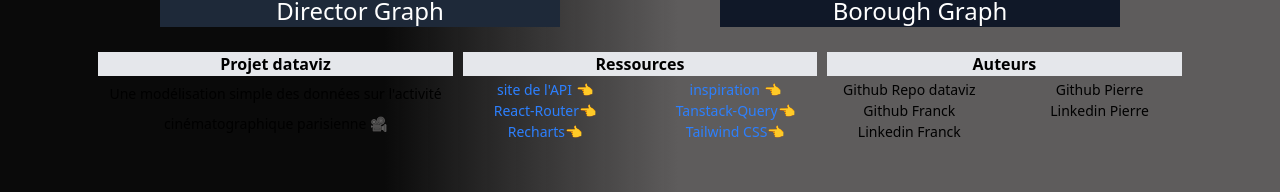
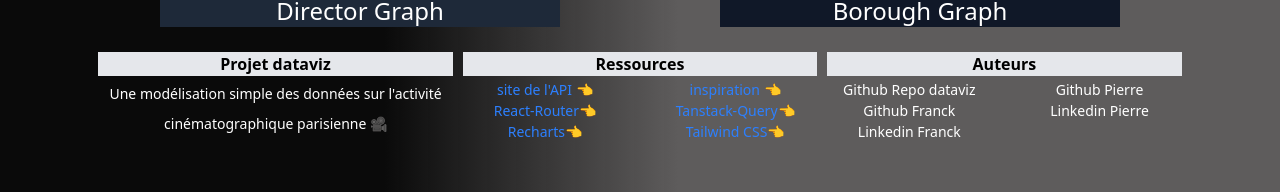
Before and after one commit to pierrelisandrumartin/dataviz, a React (Vite) app: page / in a window 1280 px wide. Shown: the part 567-759 px from the top of the page. Built offline with nearby package versions, Linux system fonts and the light colour scheme.

Commit message:
final-update

```diff
--- a/src/components/components_footer/Info.tsx
+++ b/src/components/components_footer/Info.tsx
@@ -4,7 +4,7 @@ export default function Info() {
         <div id="info_container" className="mx-auto mt-[20px] p-[5px] max-w-fit h-[100px] flex ">
             <div className="flex-1 flex-col text-center ">
                 <h3 className="mb-[3px] mx-[5px] font-bold bg-gray-200 ">Projet dataviz</h3>
-                <p className="leading-[30px] text-[14px]">Une modélisation simple des données sur l'activité cinématographique parisienne 🎥</p>
+                <p className="leading-[30px] text-[14px] text-white">Une modélisation simple des données sur l'activité cinématographique parisienne 🎥</p>
             </div>
             <div className="flex-1 flex-col text-center ">
                 <h3 className="mb-[3px] mx-[5px] font-bold bg-gray-200 ">Ressources</h3>
@@ -20,11 +20,11 @@ export default function Info() {
             <div className="flex-1 flex-col text-center">
                 <h3 className="mb-[3px] mx-[5px] font-bold bg-gray-200">Auteurs</h3>
                 <div id="auteurs_container" className="grid grid-cols-2 gap-x-4 text-[14px]">
-                    <a className="hover:font-bold" href="https://github.com/pierrelisandrumartin/dataviz" target="_blank">Github Repo dataviz</a>
-                    <a className="hover:font-bold" href="https://github.com/pierrelisandrumartin" target="_blank">Github Pierre</a>
-                    <a className="hover:font-bold" href="https://github.com/Ixibus" target="_blank">Github Franck</a>
-                    <a className="hover:font-bold" href="https://www.linkedin.com/in/pierre-lisandru-martin-4b178a291/" target="_blank">Linkedin Pierre</a>
-                    <a className="hover:font-bold" href="https://www.linkedin.com/in/franck-corcher-61b36440/" target="_blank">Linkedin Franck</a>
+                    <a className="hover:font-bold text-white" href="https://github.com/pierrelisandrumartin/dataviz" target="_blank">Github Repo dataviz</a>
+                    <a className="hover:font-bold text-white" href="https://github.com/pierrelisandrumartin" target="_blank">Github Pierre</a>
+                    <a className="hover:font-bold text-white" href="https://github.com/Ixibus" target="_blank">Github Franck</a>
+                    <a className="hover:font-bold text-white" href="https://www.linkedin.com/in/pierre-lisandru-martin-4b178a291/" target="_blank">Linkedin Pierre</a>
+                    <a className="hover:font-bold text-white" href="https://www.linkedin.com/in/franck-corcher-61b36440/" target="_blank">Linkedin Franck</a>
                 </div>
             </div>
         </div>
--- a/src/main.tsx
+++ b/src/main.tsx
@@ -10,6 +10,7 @@ import TypeGraphPage from "./pages/TypeGraphPage";
 import DirectorGraphPage from "./pages/DirectorGraphPage";
 import BoroughGraphPage from "./pages/BoroughGraphPage";
 import ExitButton from "./components/components_exitGraphPage/ExitButton";
+
 
 const router = createBrowserRouter([
   {
```
Also changed, not shown: src/components/components_graph/Firstgraph.tsx (+1 -9 lines).
